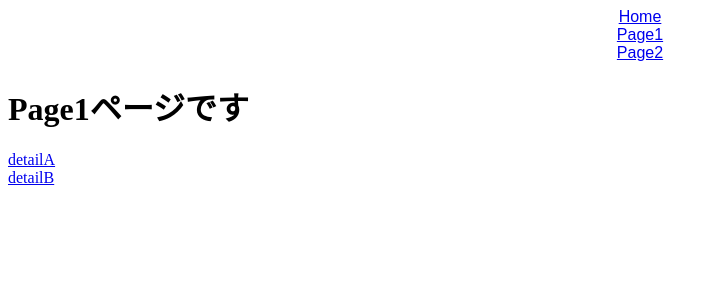
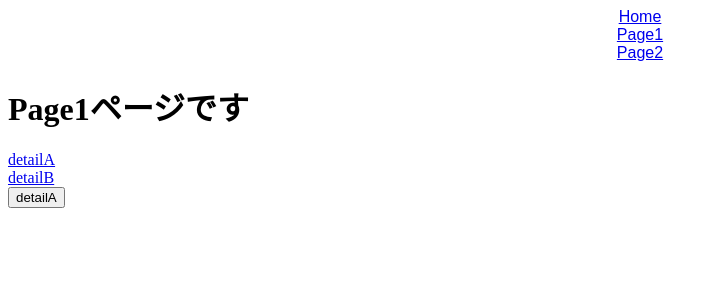
Before and after one commit to kuuchan67/react-router-study1, a React (Create React App) app: page /page1 in a window 1280 px wide. Shown: the top 300 px of the page, without its empty margins (0-718 px from the left). Built offline with nearby package versions, Linux system fonts and the light colour scheme.

Commit message:
useHistoryを使う

```diff
--- a/src/Page1.jsx
+++ b/src/Page1.jsx
@@ -1,13 +1,22 @@
-import { Link } from "react-router-dom";
+import { Link, useHistory } from "react-router-dom";
 
 export const Page1 = () => {
   const arr = [...Array(100).keys()];
+
+  const history = useHistory();
+
+  const onClickDetailA = () => {
+    history.push("/page1/detailA");
+  };
+
   return (
     <div>
       <h1>Page1ページです</h1>
       <Link to={{ pathname: "page1/detailA", state: arr }}>detailA</Link>
       <br />
       <Link to="/page1/detailB">detailB</Link>
+      <br />
+      <button onClick={onClickDetailA}>detailA</button>
     </div>
   );
 };
--- a/src/Page1DetailA.jsx
+++ b/src/Page1DetailA.jsx
@@ -1,13 +1,16 @@
-import { useLocation } from "react-router-dom";
+import { useLocation, useHistory } from "react-router-dom";
 
 export const Page1DetailA = () => {
   //const location = useLocation();
   //console.log(location);
   const { state } = useLocation();
   console.log(state);
+  const history = useHistory();
+  const onClickBack = () => history.goBack();
   return (
     <div>
       <h1>Page1DetailAページです</h1>
+      <button onClick={onClickBack}>戻る</button>
     </div>
   );
 };
```
